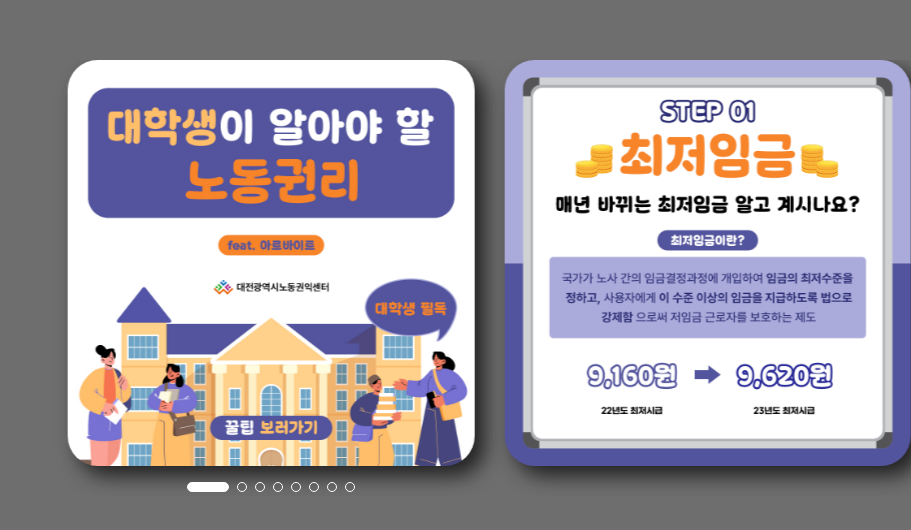
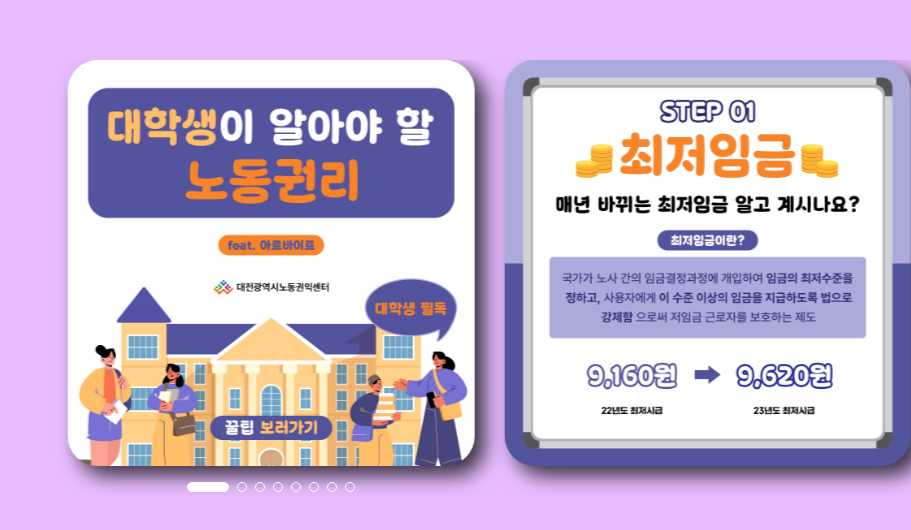
Before and after one commit to oh-seunghwan82/02_Cardnews, a plain HTML site: page index.html in a window 1280 px wide. Shown: the part 122-652 px from the top of the page, without its empty margins (369-1280 px from the left). Drawn offline with nearby package versions, Linux system fonts and the light colour scheme.

Commit message:
Add files via upload

```diff
--- a/css/cardnews_style_2.css
+++ b/css/cardnews_style_2.css
@@ -89,7 +89,7 @@ html {
     display: flex;
     justify-content: center;
     align-items: center;
-    background-color: rgba(14, 14, 14, 0.6);
+    background-color: rgba(223, 168, 255, 0.753);
 }
 
 .slide {
```
